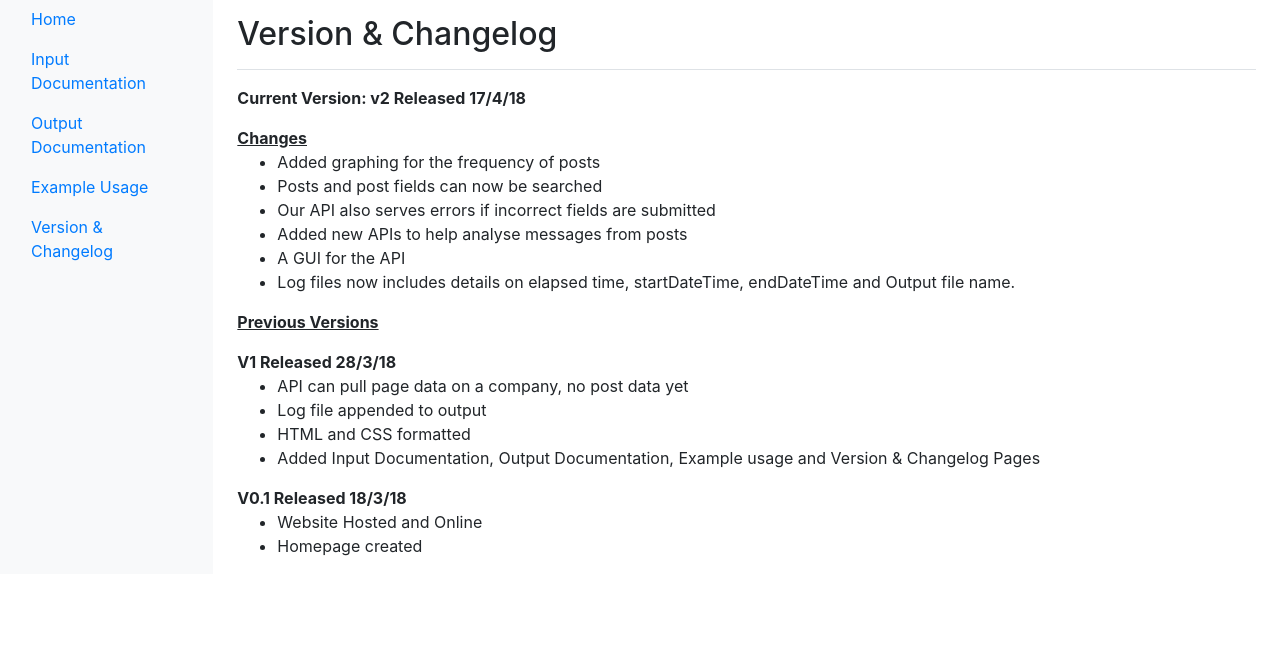
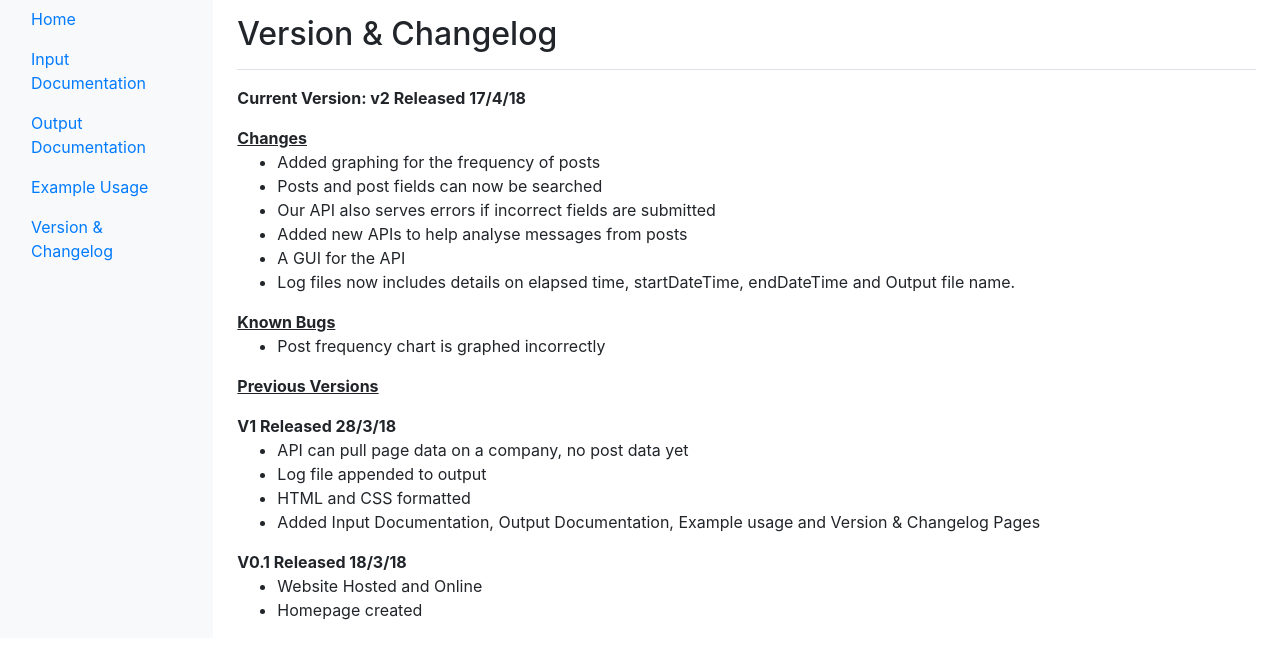
Before and after one commit to JoshuaKilazoglou/seng3011, a Flask app: page /version in a window 1280 px wide. Shown: the part 41-700 px from the top of the page. Run offline with Flask 2, Linux system fonts and the light colour scheme; some libraries are stand-ins or nearby versions.

Commit message:
bugs help please

```diff
--- a/templates/index.html
+++ b/templates/index.html
@@ -77,7 +77,7 @@
                                 - Taken data from the JSON return and formatted so it's easier to read<br>
                                 - Analysed messages from Posts to determine whether they're positive or not<br>
                                 - Returned data on posts provided by the companies<br>
-                                - Graphing the frequency of a company's posts<br>
+                                - Graphing the frequency of a company's posts (Please note this feature is experiencing some issues) <br>
                             </p>
                         </div>
                     </div>
--- a/templates/version.html
+++ b/templates/version.html
@@ -17,6 +17,10 @@
     <li>Added new APIs to help analyse messages from posts</li>
     <li>A GUI for the API</li>
     <li>Log files now includes details on elapsed time, startDateTime, endDateTime and Output file name.</li>
+</ul>
+<p></p><u><strong>Known Bugs</strong></u>
+<ul>
+    <li>Post frequency chart is graphed incorrectly</li>
 </ul>
 <p></p>
 
```
